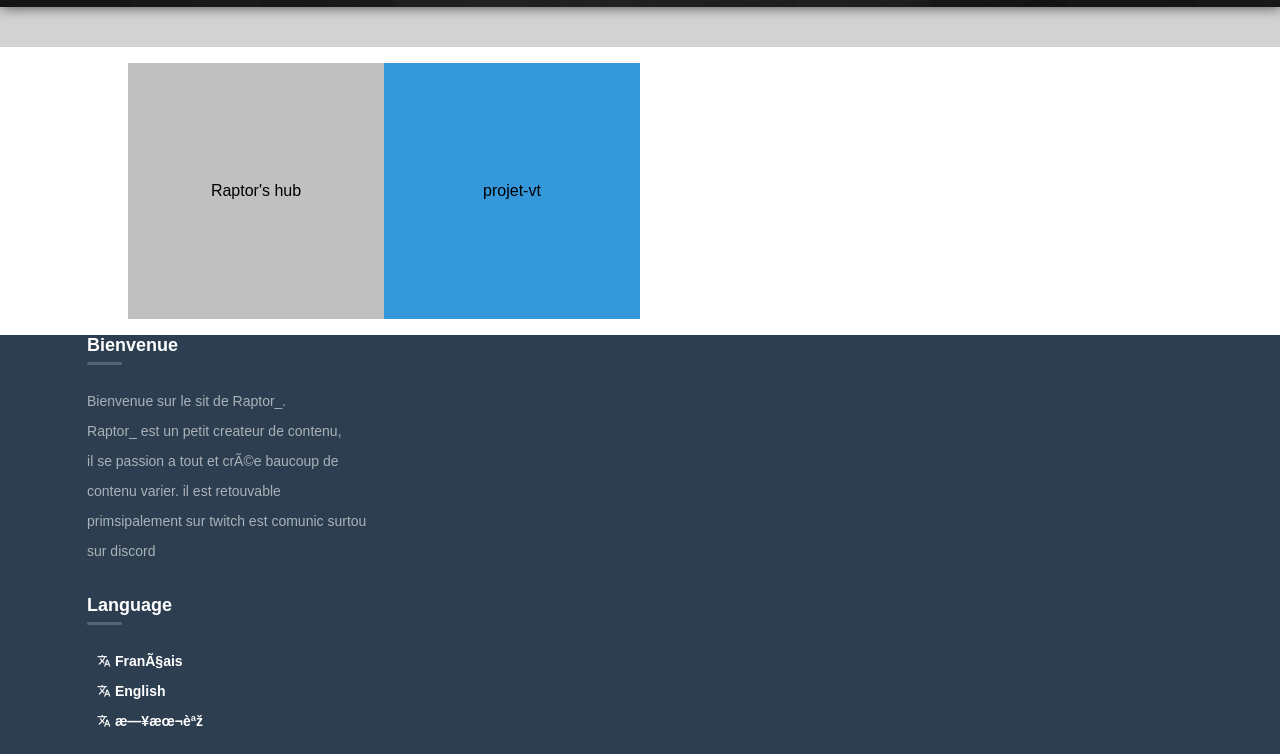
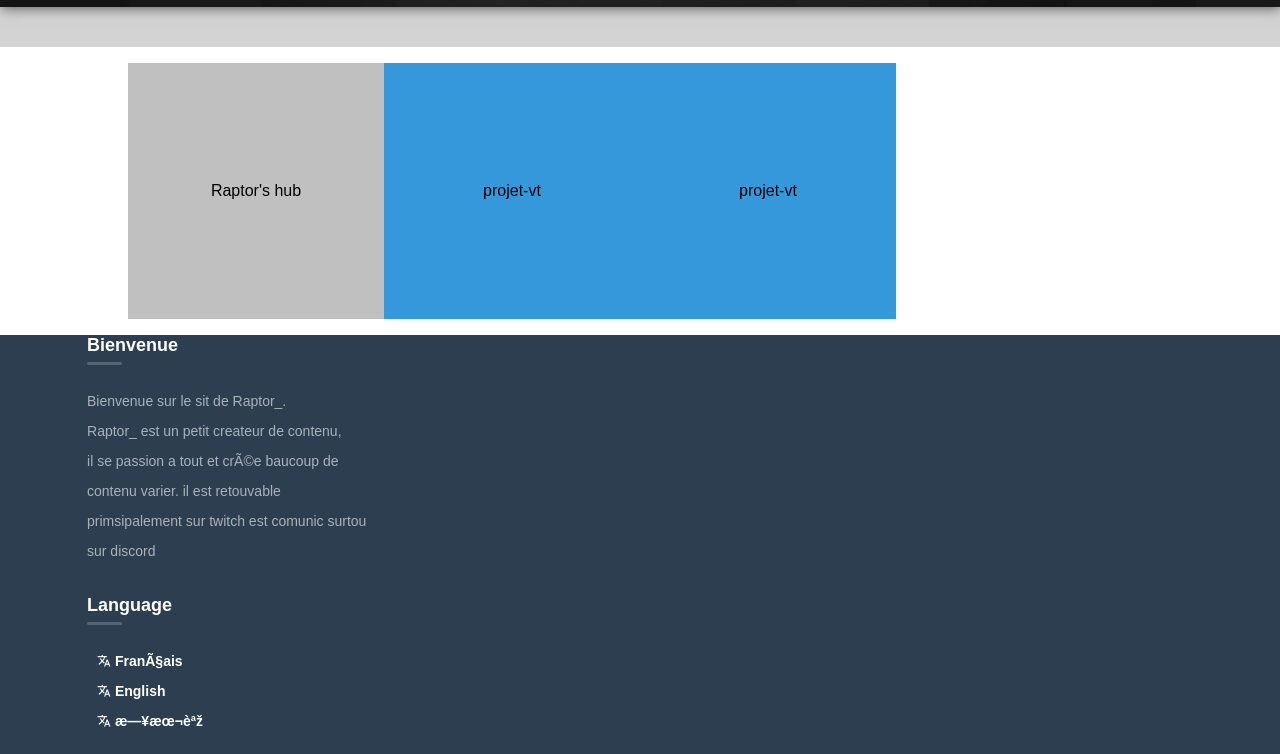
Before and after one commit to Raptor2174/sitweb-Raptor_-s-hub, a plain HTML site: page création.html in a window 1280 px wide. Shown: the part 343-1097 px from the top of the page. Drawn offline with Linux system fonts and the light colour scheme.

Commit message:
ajout d'article

```diff
--- a/création.html
+++ b/création.html
@@ -94,6 +94,21 @@
                         </div>
                     </div>
                 </div>
+                <div class="projet id2">
+                    <div class="main">
+                        <div class="shown">
+                            <div class="titre">projet-vt</div>
+                        </div>
+                        <div class="hidden">
+                            <div class="titre"><br>model e-avatar 2D</div>
+                            <div class="content"><br>le projet-vt model e-avatar 2D fait aussi <br>
+                            partie du projet-vt mais a la difairanse que lui atilisera un modele 2D <br>
+                            pour une mailleur exretion atistique est aleger les prefomans du pc pour une <br>
+                            mailleur fluiditer.<br>
+                            le projet est temporeremant abandonner </div>
+                        </div>
+                    </div>
+                </div>
             </div>
         </div>
         <script src="JS/script.js"></script>
```
